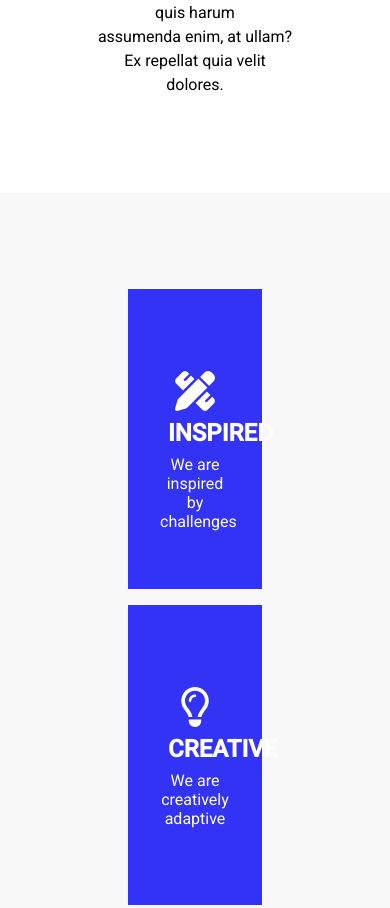
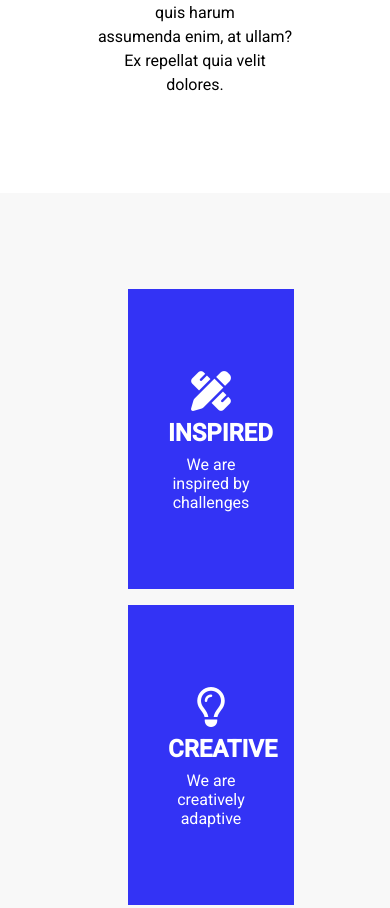
Before and after one commit to Fahleen1/architecture-studio, a plain HTML site: page projects.html in a window 390 px wide. Shown: the part 1094-2002 px from the top of the page. Drawn offline with Linux system fonts and the light colour scheme.

Commit message:
Update projects.css

```diff
--- a/styles/projects.css
+++ b/styles/projects.css
@@ -170,6 +170,9 @@ li a {
   }
   .info-container{
     display: block;
+  }
+  .info-item{
+    width: 100%;
   }
   .info-item h2 {
     margin: 0.5rem;
```
